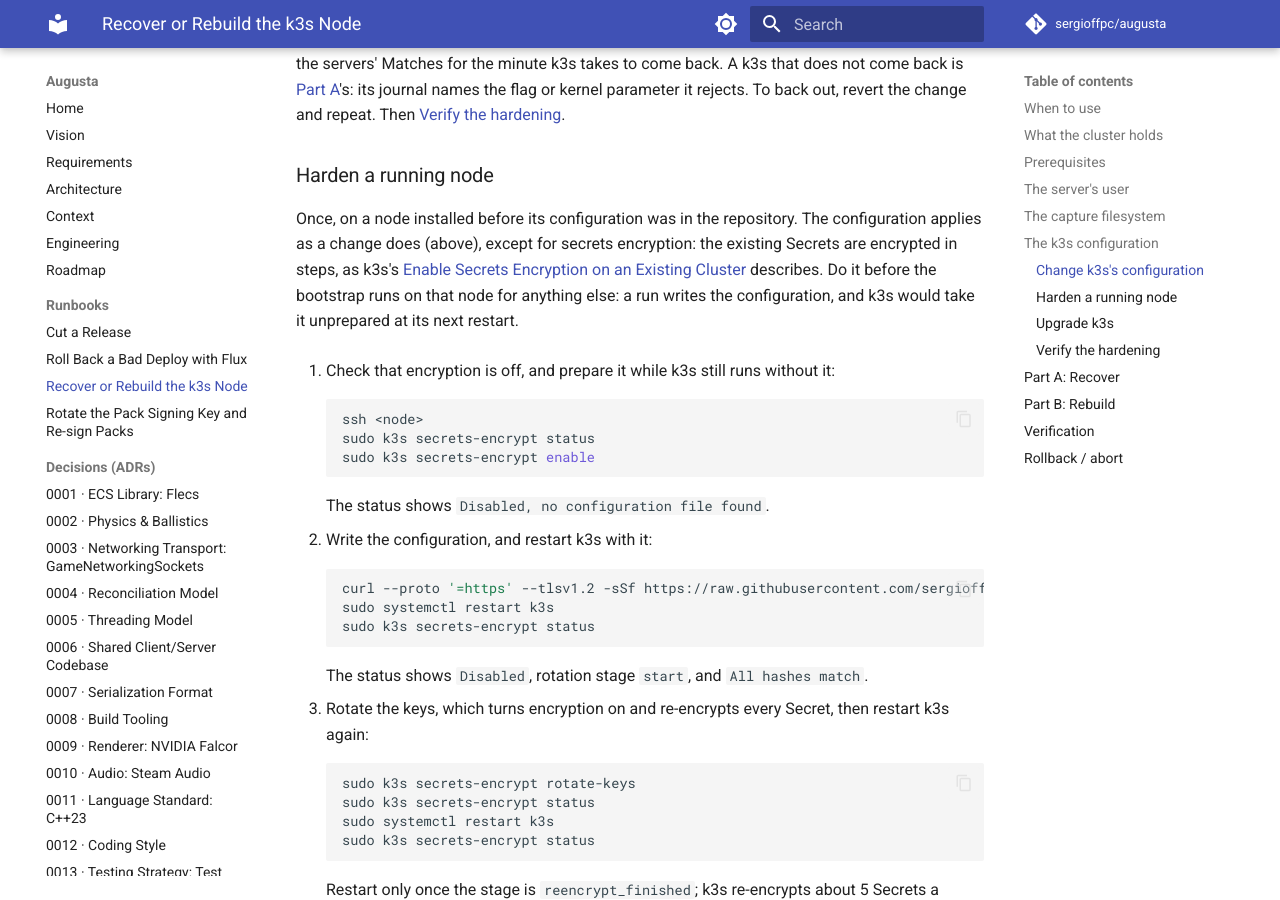
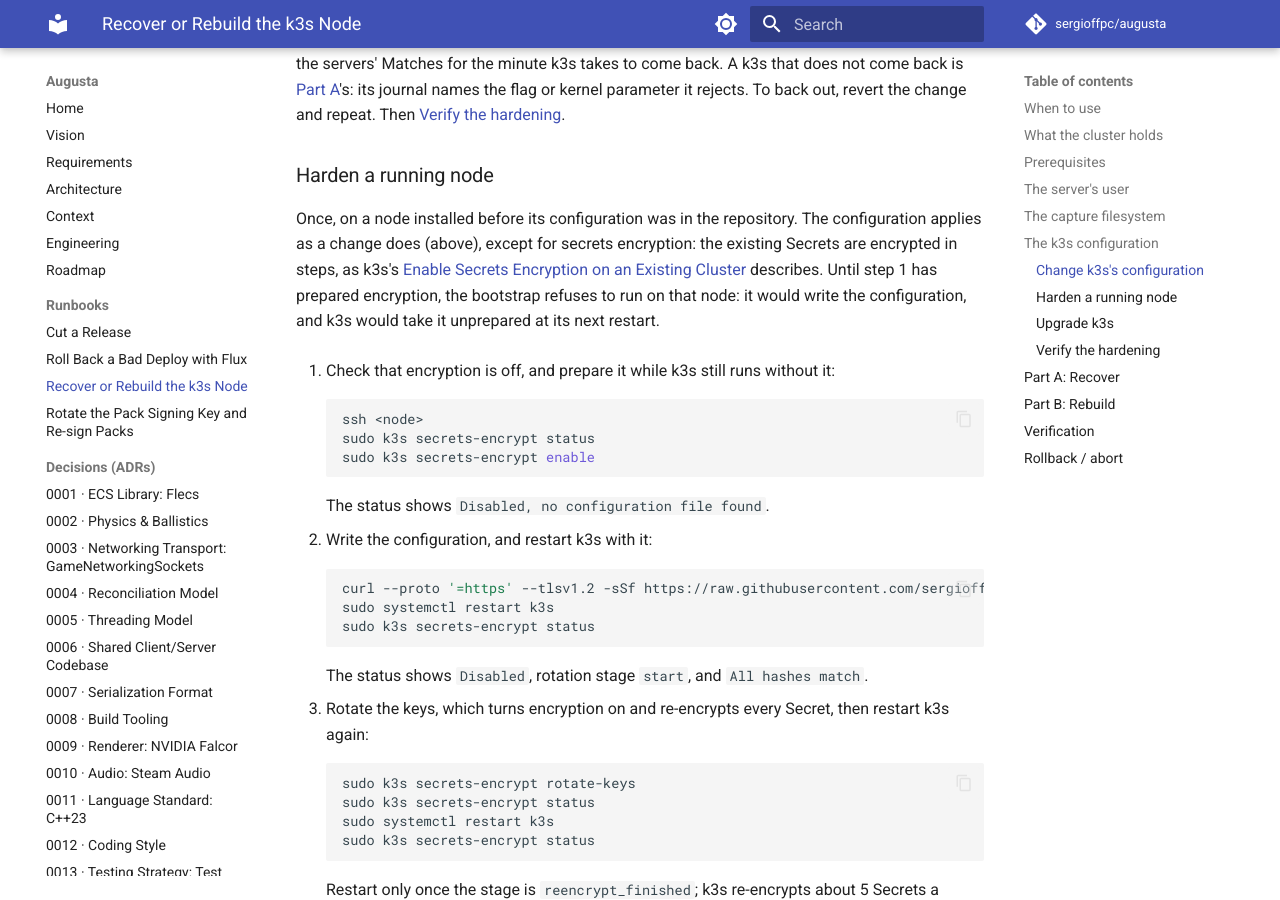
Before and after one commit to sergioffpc/augusta, an MkDocs documentation site: the page built from docs/runbooks/k3s-node-recovery.md, in a window 1280 px wide and 900 px high, scrolled down 4591 px. Built offline with MkDocs 1.6.1 and Material for MkDocs 9.7.7, drawn with Linux system fonts in a browser that asks for light colours; comment, search, counter and statistics services are not loaded.

Commit message:
fix(node): refuse to configure a node without encryption prepared
The bootstrap writes k3s's configuration on every run. On a node installed
before it, secrets-encryption would then take k3s unprepared at its next
restart; the bootstrap now stops until secrets-encrypt enable has written
the encryption configuration (the runbook's "Harden a running node",
step 1). Its download directory is removed on failure too.

Refs #526

Co-Authored-By: Claude Opus 5.5 <noreply@anthropic.com>

```diff
--- a/docs/runbooks/k3s-node-recovery.md
+++ b/docs/runbooks/k3s-node-recovery.md
@@ -215,8 +215,9 @@ Once, on a node installed before its configuration was in the repository. The
 configuration applies as a change does (above), except for secrets encryption:
 the existing Secrets are encrypted in steps, as k3s's
 [Enable Secrets Encryption on an Existing Cluster](https://docs.k3s.io/cli/secrets-encrypt#enable-secrets-encryption-on-an-existing-cluster)
-describes. Do it before the bootstrap runs on that node for anything else: a run
-writes the configuration, and k3s would take it unprepared at its next restart.
+describes. Until step 1 has prepared encryption, the bootstrap refuses to run on
+that node: it would write the configuration, and k3s would take it unprepared at
+its next restart.
 
 1. Check that encryption is off, and prepare it while k3s still runs without it:
 
```
Also changed, not shown: 2 other files.
